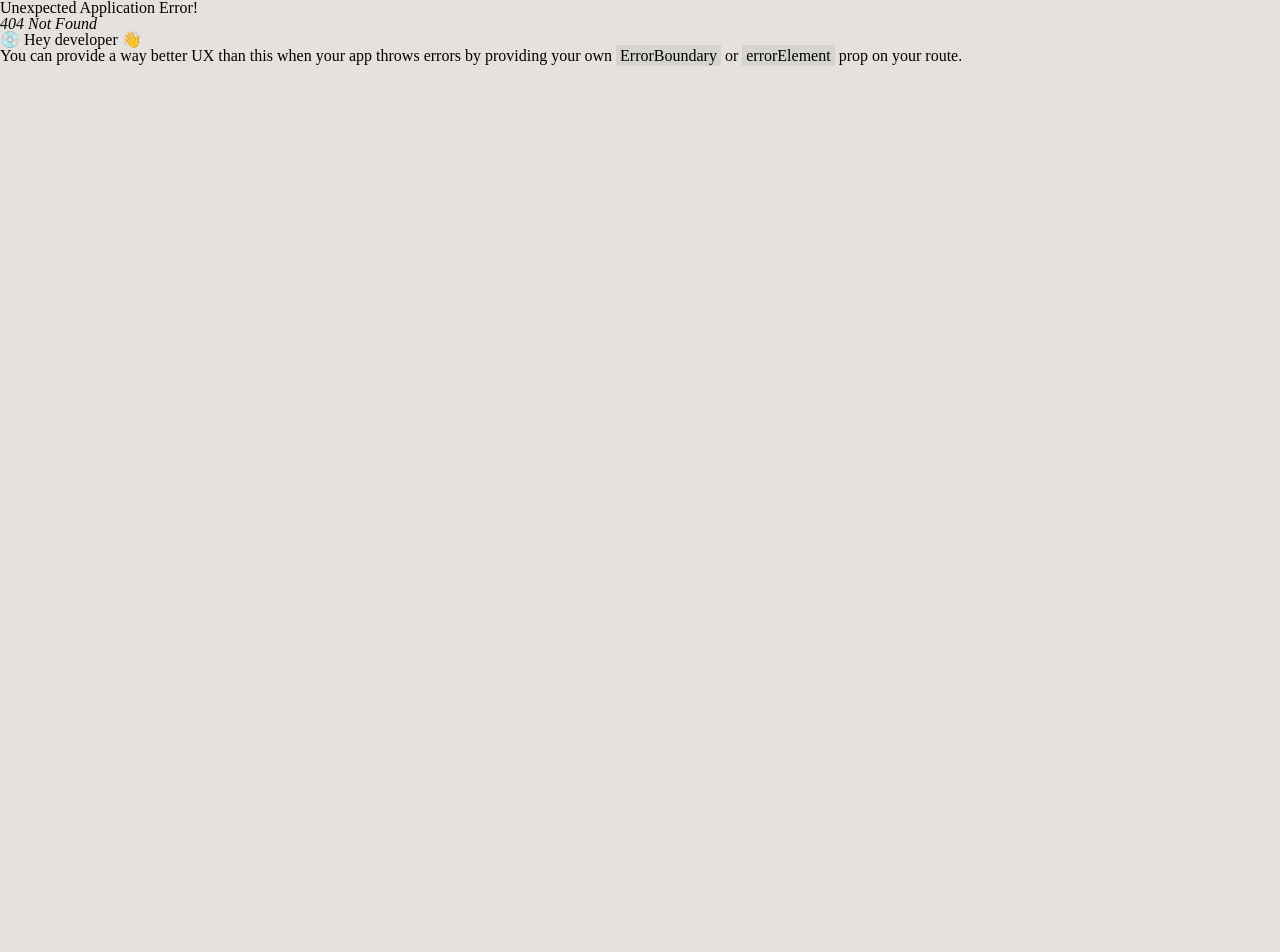
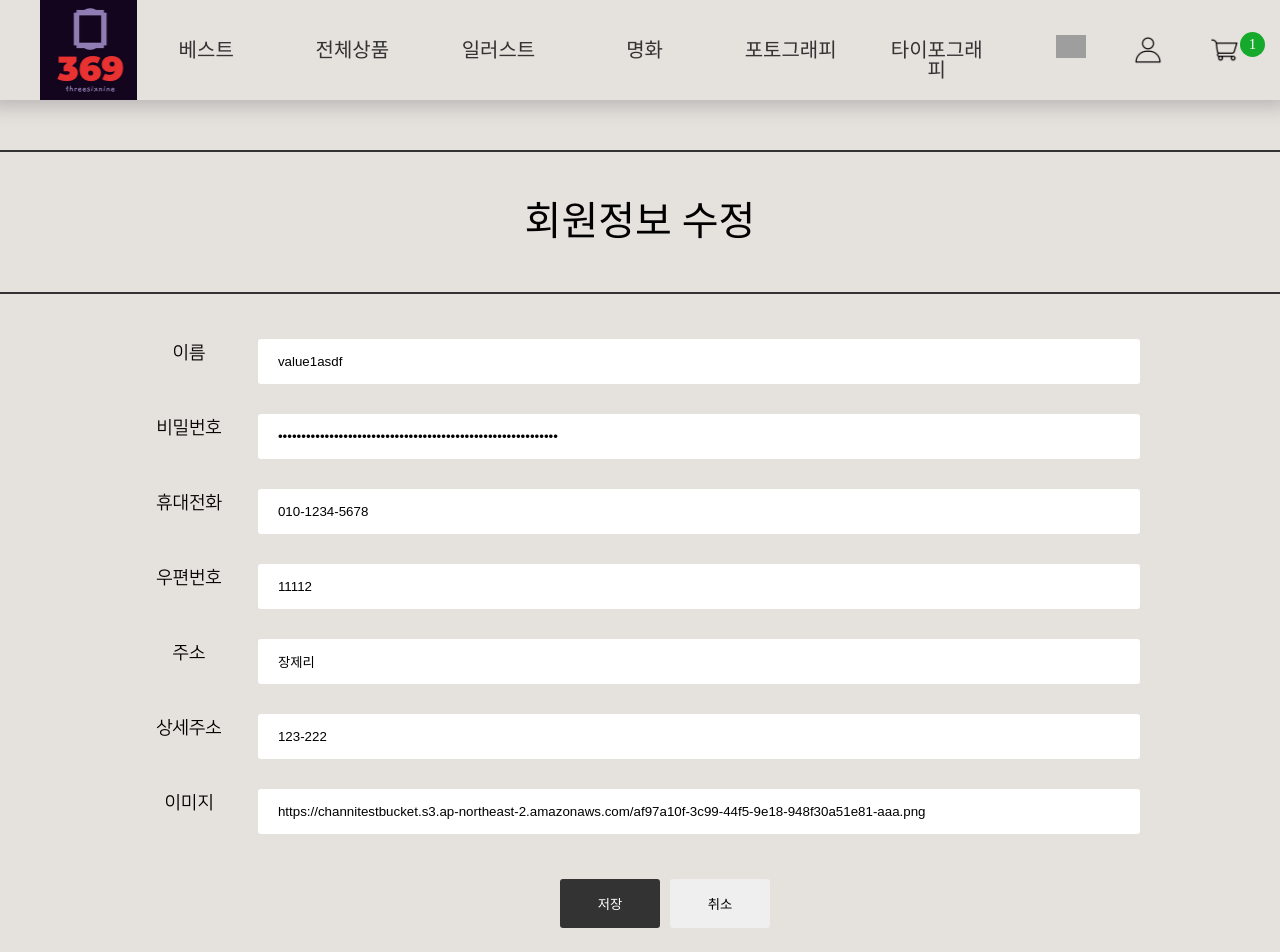
Before and after one commit to PosterShoppingMall/front, a React (Vite) app: page /user/edit in a window 1280 px wide. Before the commit this address had no page. Shown: the top 952 px of the page. Before the commit the page ends 800 px from the top, so only its background shows below. Built offline with nearby package versions, Linux system fonts and the light colour scheme; data requests are answered from the project's data file; grey boxes are pictures that could not be loaded; a web font is replaced by a local one.

Commit message:
feat: 유저 정보 수정, 조회 기능 추가

```diff
--- a/db.json
+++ b/db.json
@@ -5,8 +5,22 @@
       "productId": 3,
       "productName": "Ritual",
       "productPrice": 250000,
-      "cartCnt": 1,
+      "cartCnt": "8",
       "cartProductAmount": 500000
+    }
+  ],
+  "user": [
+    {
+      "id": 29,
+      "userId": 29,
+      "name": "value1asdf",
+      "email": "abcd1293@naver.com",
+      "password": "$2a$10$Igs7no6qc03UWwp99tIZjO7Zl99AETnzMS/qGycylY3yBhheObQMG",
+      "phoneNumber": "010-1234-5678",
+      "postCode": "11112",
+      "roadAddress": "장제리",
+      "detailAddress": "123-222",
+      "userImg": "https://channitestbucket.s3.ap-northeast-2.amazonaws.com/af97a10f-3c99-44f5-9e18-948f30a51e81-aaa.png"
     }
   ],
   "product": [
--- a/src/page/userPage/User.jsx
+++ b/src/page/userPage/User.jsx
@@ -1,31 +1,162 @@
 import useAxios from "./useAxios";
-import UserEdit from "./UserEdit";
+
+import { Link } from "react-router-dom";
+
+import styled from "styled-components";
+import H3Title from "../listStyledComponent/H3Title";
+
+import UserEditBtn from "./UserEditBtn";
 const User = () => {
-  const url = "http://localhost:3001/user/3";
+  // const [userObjectState, setUserObjectState] = useState({
+  //   name: data?.name || "",
+  //   password: data?.password || "",
+  //   phoneNumber: data?.phoneNumber || "",
+  //   postcode: data?.postcode || "",
+  //   roadAddress: data?.roadAddress || "",
+  //   detailAddress: data?.detailAddress || "",
+  //   userimg: data?.userimg || "",
+  // });
+
+  const user = { id: 29 };
+  const url = `http://localhost:3001/user/${user.id}`;
   const method = "GET";
   const payload = null;
   const { data, error, loaded } = useAxios(url, method, payload);
-  console.log(data);
+
+  console.log("data:", data);
+
+  // 로딩 상태 확인 후 조건부 렌더링
+  if (!loaded) {
+    return <div>Loading...</div>;
+  }
+
   return (
-    <div>
-      User
-      <UserEdit />
-    </div>
+    <UserEditWrap>
+      <H3Title>회원정보</H3Title>
+      <UserLayout>
+        <form>
+          <DivBox>
+            <label for="name">이름</label>
+            <div id="name">{data.name}</div>
+          </DivBox>
+          <DivBox>
+            <label>비밀번호</label>
+            <div>{data.password}</div>
+          </DivBox>
+          <DivBox>
+            <label>휴대전화</label>
+            <div>{data.phoneNumber}</div>
+          </DivBox>
+          <DivBox>
+            <label>우편번호</label>
+            <div>{data.postCode}</div>
+          </DivBox>
+          <DivBox>
+            <label>주소</label>
+            <div>{data.roadAddress}</div>
+          </DivBox>
+          <DivBox>
+            <label>상세주소</label>
+            <div>{data.detailAddress}</div>
+          </DivBox>
+          <DivBox>
+            <label>이미지</label>
+            <div>{data.userImg}</div>
+          </DivBox>
+
+          <UserEditBtnWrap>
+            <Link to="edit">
+              <button>수정하기</button>
+            </Link>
+          </UserEditBtnWrap>
+        </form>
+      </UserLayout>
+    </UserEditWrap>
   );
 };
 
 export default User;
+const UserEditWrap = styled.div`
+  width: 100%;
+  padding: 150px 0 0 0;
+  box-sizing: border-box;
+`;
 
-// 정보 조회  axios get
+const UserLayout = styled.div`
+  width: 1000px;
+  margin: 0 auto;
+  display: flex;
+  justify-content: center;
+  flex-flow: wrap;
 
-// {
-//   "userId": 3,
-//   "name": "김찬미",
-//   "email": "test3@naver.com",
-//   "password": "12345678@",
-//   "phoneNumber": "01088883333",
-//   "postcode": "15234",
-//   "roadAddress": "강원도원주시단구동",
-//   "detailAddress": "412",
-//   "userimg":" 이미지url"
-// }
+  form {
+    width: 100%;
+  }
+`;
+
+const InputBox = styled.div`
+  width: 100%;
+  padding: 15px 0;
+  display: flex;
+  justify-content: flex-start;
+  label {
+    width: 10%;
+    display: inline-block;
+    font-family: "NanumSquare";
+    font-weight: 400;
+    font-size: 18px;
+    padding: 5px 20px 0 0;
+    text-align: center;
+  }
+  input {
+    width: 90%;
+    padding: 15px 20px;
+    box-sizing: border-box;
+    border: none;
+    border-radius: 3px;
+  }
+`;
+const DivBox = styled.div`
+  width: 100%;
+  padding: 15px 0;
+  display: flex;
+  justify-content: flex-start;
+  label {
+    width: 10%;
+    display: inline-block;
+    font-family: "NanumSquare";
+    font-weight: 400;
+    font-size: 18px;
+    padding: 5px 20px 0 0;
+    text-align: center;
+  }
+  Div {
+    width: 90%;
+    padding: 15px 20px;
+    box-sizing: border-box;
+    border: none;
+    border-radius: 3px;
+    background-color: white;
+  }
+`;
+
+const UserEditBtnWrap = styled.div`
+  width: 100%;
+  display: flex;
+  justify-content: center;
+  padding: 30px 0 0 50px;
+  button {
+    width: 100px;
+    padding: 15px 0;
+    box-sizing: border-box;
+    border: none;
+    border-radius: 3px;
+    cursor: pointer;
+  }
+
+  button:first-child {
+    margin-right: 10px;
+    background: #333;
+    color: #fff;
+  }
+`;
--- a/src/page/userPage/UserEdit.jsx
+++ b/src/page/userPage/UserEdit.jsx
@@ -1,24 +1,65 @@
 import { useState } from "react";
+import { useEffect } from "react";
+
 import useAxios from "./useAxios";
+
 import styled from "styled-components";
 import H3Title from "../listStyledComponent/H3Title";
 
+import UserEditBtn from "./UserEditBtn";
+let isInitial = true;
 const UserEdit = () => {
-  const url = "http://localhost:3001/user/3";
+  // const [userObjectState, setUserObjectState] = useState({
+  //   name: data?.name || "",
+  //   password: data?.password || "",
+  //   phoneNumber: data?.phoneNumber || "",
+  //   postcode: data?.postcode || "",
+  //   roadAddress: data?.roadAddress || "",
+  //   detailAddress: data?.detailAddress || "",
+  //   userimg: data?.userimg || "",
+  // });
+
+  const [userObjectState, setUserObjectState] = useState({
+    name: "",
+    password: "",
+    phoneNumber: "",
+    postCode: "",
+    roadAddress: "",
+    detailAddress: "",
+    userImg: "",
+  });
+  const user = { id: 29 };
+  const url = `http://localhost:3001/user/${user.id}`;
   const method = "GET";
   const payload = null;
   const { data, error, loaded } = useAxios(url, method, payload);
-  console.log(data);
 
-  const [userObjectState, setUserObjectState] = useState({
+  console.log("data:", data);
+
+  useEffect(() => {
+    setUserObjectState({
       name: data?.name || "",
       password: data?.password || "",
       phoneNumber: data?.phoneNumber || "",
-    postcode: data?.postcode || "",
+      postCode: data?.postCode || "",
       roadAddress: data?.roadAddress || "",
       detailAddress: data?.detailAddress || "",
-    userimg: data?.userimg || "",
+      userImg: data?.userImg || "",
     });
+  }, [data]);
+  // if (loaded && isInitial) {
+  //   console.log(data.name);
+  //   setUserObjectState({
+  //     name: data.name,
+  //     password: data.password,
+  //     phoneNumber: data.phoneNumber,
+  //     postCode: data.postCode,
+  //     roadAddress: data.roadAddress,
+  //     detailAddress: data.detailAddress,
+  //     userImg: data.userImg,
+  //   });
+  //   isInitial = false;
+  // }
 
   // 로딩 상태 확인 후 조건부 렌더링
   if (!loaded) {
@@ -26,17 +67,23 @@ const UserEdit = () => {
   }
 
   const onChangeHandler = (e, property) => {
-    setUserObjectState((prev) => ({ ...prev, property: e.target.value }));
+    const newUserState = {
+      ...userObjectState,
+    };
+    newUserState[property] = e.target.value;
+    setUserObjectState(newUserState);
+    console.log("onChange state:", userObjectState);
   };
   return (
     <UserEditWrap>
       <H3Title>회원정보 수정</H3Title>
       <UserLayout>
-        <form>
+        {/* <form> */}
         <InputBox>
           <label>이름</label>
           <input
             type="text"
+            value={userObjectState.name}
             onChange={(event) => {
               onChangeHandler(event, "name");
             }}
@@ -46,6 +93,7 @@ const UserEdit = () => {
           <label>비밀번호</label>
           <input
             type="password"
+            value={userObjectState.password}
             onChange={(event) => {
               onChangeHandler(event, "password");
             }}
@@ -55,6 +103,7 @@ const UserEdit = () => {
           <label>휴대전화</label>
           <input
             type="text"
+            value={userObjectState.phoneNumber}
             onChange={(event) => {
               onChangeHandler(event, "phoneNumber");
             }}
@@ -64,8 +113,9 @@ const UserEdit = () => {
           <label>우편번호</label>
           <input
             type="text"
+            value={userObjectState.postCode}
             onChange={(event) => {
-                onChangeHandler(event, "postcode");
+              onChangeHandler(event, "postCode");
             }}
           />
         </InputBox>
@@ -73,6 +123,7 @@ const UserEdit = () => {
           <label>주소</label>
           <input
             type="text"
+            value={userObjectState.roadAddress}
             onChange={(event) => {
               onChangeHandler(event, "roadAddress");
             }}
@@ -82,26 +133,25 @@ const UserEdit = () => {
           <label>상세주소</label>
           <input
             type="text"
+            value={userObjectState.detailAddress}
             onChange={(event) => {
               onChangeHandler(event, "detailAddress");
             }}
           />
         </InputBox>
         <InputBox>
-            <label>상세주소</label>
+          <label>이미지</label>
           <input
             type="imges"
+            value={userObjectState.userImg}
             onChange={(event) => {
-                onChangeHandler(event, "userimg");
+              onChangeHandler(event, "userImg");
             }}
           />
         </InputBox>
 
-          <UserEditBtnWrap>
-            <button>저장</button>
-            <button>취소</button>
-          </UserEditBtnWrap>
-        </form>
+        <UserEditBtn payload={userObjectState} />
+        {/* </form> */}
       </UserLayout>
     </UserEditWrap>
   );
--- /dev/null
+++ b/src/page/userPage/UserEditBtn.jsx
@@ -0,0 +1,63 @@
+import { useNavigate } from "react-router-dom";
+import styled from "styled-components";
+import useAxios from "./useAxios";
+import axios from "axios";
+const UserEditBtn = (props) => {
+  const navigate = useNavigate();
+  const cancleClickHandler = (e) => {
+    e.preventDefault();
+    navigate("/user");
+  };
+
+  const user = { id: 29 };
+  const url = `http://localhost:3001/user/${user.id}`;
+  const method = "PATCH";
+  const payload = {
+    name: props.payload.name,
+    password: props.payload.password,
+    phoneNumber: props.payload.phoneNumber,
+    postCode: props.payload.postCode,
+    roadAddress: props.payload.roadAddress,
+    detailAddress: props.payload.detailAddress,
+    userImg: props.payload.userImg,
+  };
+  console.log("btn:", payload);
+  const storeClickHandler = (e) => {
+    let error;
+    try {
+      axios.patch(url, payload);
+    } catch {
+      console.error("error");
+    } finally {
+      navigate("/user");
+    }
+  };
+  return (
+    <UserEditBtnWrap>
+      <button onClick={storeClickHandler}>저장</button>
+      <button onClick={cancleClickHandler}>취소</button>
+    </UserEditBtnWrap>
+  );
+};
+
+export default UserEditBtn;
+
+const UserEditBtnWrap = styled.div`
+  width: 100%;
+  display: flex;
+  justify-content: center;
+  padding: 30px 0 0 50px;
+  button {
+    width: 100px;
+    padding: 15px 0;
+    box-sizing: border-box;
+    border: none;
+    border-radius: 3px;
+    cursor: pointer;
+  }
+  button:first-child {
+    margin-right: 10px;
+    background: #333;
+    color: #fff;
+  }
+`;
--- a/src/router/router.jsx
+++ b/src/router/router.jsx
@@ -5,6 +5,7 @@ import Home from "../page/home/Home";
 import Login from "../page/login/Login";
 import Register from "../page/register/Register";
 import User from "../page/userPage/User";
+import UserEdit from "../page/userPage/UserEdit";
 import BestItem from "../page/BestItem";
 import IllustratorItem from "../page/IllustratorItem";
 import AllItem from "../page/AllItem";
@@ -40,6 +41,10 @@ const router = createBrowserRouter([
       {
         path: "/user",
         element: <User />,
+      },
+      {
+        path: "/user/edit",
+        element: <UserEdit />,
       },
       {
         path: "/cart",
```
Also changed, not shown: 1 other file (tests, documents, lock files or other folders). Lines whose indentation alone changed are shown as unchanged.
